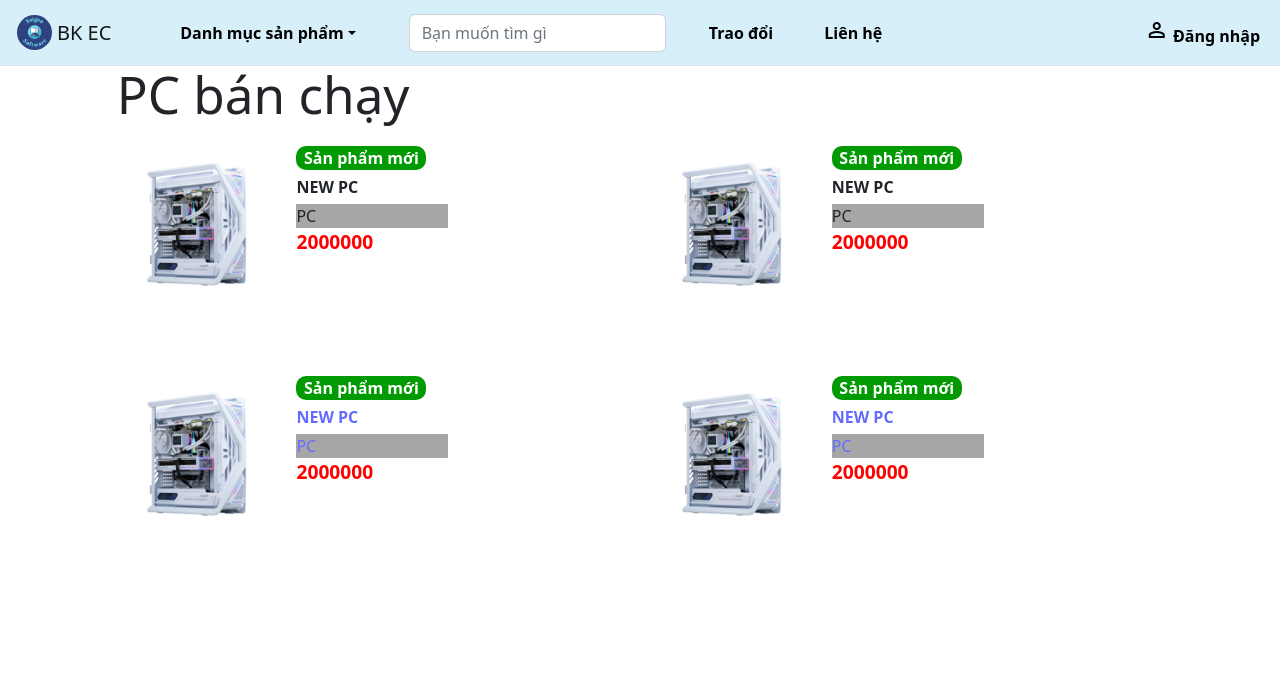
After one commit to PhucLe03/SaiGon-Software, a PHP site: page /categories/pc.php in a window 1280 px wide. The commit adds this page. Shown: the top 689 px of the page. Run offline with PHP 8.4, Linux system fonts and the light colour scheme; some libraries are stand-ins or nearby versions.

Commit message:
Login Logout with Database

```diff
--- /dev/null
+++ b/assets/global/global_includer.php
@@ -0,0 +1,3 @@
+<?php
+include "../../DB_conn.php";
+?>
--- a/assets/global/global_nav.php
+++ b/assets/global/global_nav.php
@@ -1,6 +1,8 @@
 <?php
 $option = 0;
-
+if (!isset($_SESSION)) {
+  session_start();
+}
 ?>
 
 <style>
@@ -20,8 +22,8 @@ $option = 0;
           <li class="nav-item dropdown">
             <a href="" class="dropdown-toggle phuc_nav_button phuc_nav" data-bs-toggle="dropdown">Danh mục sản phẩm<b class="caret"></b></a>
             <ul class="dropdown-menu ">
-              <li><a href="/1" class="dropdown-item">link 1</a></li>
-              <li><a href="/2" class="dropdown-item">link 2</a></li>
+              <li><a href="/categories/pc.php" class="dropdown-item">PC</a></li>
+              <li><a href="/categories/tainghe.php" class="dropdown-item">Tai nghe</a></li>
               <li><a href="/3" class="dropdown-item">link 3</a></li>
             </ul>
           </li>
@@ -46,15 +48,50 @@ $option = 0;
       <!-- </div> -->
       <div class="navbar-collapse collapse d-sm-inline-flex">
         <ul class="navbar-nav flex-grow-1 justify-content-end">
+          <?php
+          if (isset($_SESSION['username'])) {
+            if ($_SESSION['tucach'] == "User") {
+          ?>
               <li class="phuc_nav">
                 <a class="nav-link" href="/cart">
                   <span class="material-symbols-outlined"> shopping_cart </span>Giỏ hàng</a>
               </li>
               <li class="phuc_nav">
+                <a class="nav-link" href="/cart">
+                  <span class="material-symbols-outlined"> person </span>
+                  <?= $_SESSION['username'] ?></a>
+              </li>
+            <?php
+            } else { ?>
+            <li class="phuc_nav">
+                <a class="nav-link" href="/cart">
+                  <span class="material-symbols-outlined"> construction </span>Quản lý</a>
+              </li>
+              <li class="phuc_nav">
+                <a class="nav-link" href="/admin">
+                  <span class="material-symbols-outlined"> person </span>
+                  <?= $_SESSION['username'] ?></a>
+              </li>
+            <?php
+            }
+            ?>
+            <li class="phuc_nav">
+                <a class="nav-link" href="/login/logout.php">
+                  <span class="material-symbols-outlined"> logout </span>
+                  Đăng xuất</a>
+              </li>
+            <?php
+
+          } else {
+            ?>
+            <li class="phuc_nav">
               <a class="nav-link" href="/login">
                 <span class="material-symbols-outlined"> person </span>
                 Đăng nhập</a>
             </li>
+          <?php
+          }
+          ?>
         </ul>
       </div>
     </div>
--- /dev/null
+++ b/categories/pc.php
@@ -0,0 +1,134 @@
+<?php
+$product = "NEW PC";
+$accessory = "PC";
+$price = 2000000;
+?>
+
+<!DOCTYPE html>
+<html lang="en">
+
+<head>
+    <meta charset="UTF-8">
+    <meta name="viewport" content="width=device-width, initial-scale=1.0">
+    <title>
+        <?php
+        $title = "BKEC - PC";
+        include "../header.php";
+        ?>
+    </title>
+    <?php include "../assets/global/global_css.php" ?>
+</head>
+
+<body>
+    <?php
+    include "../assets/global/global_nav.php";
+    ?>
+    <div class="container-fluid">
+        <div class="col-md-10 col-lg-10 col-xl-10 mx-auto mt-3">
+            <div class="overflow-hidden">
+                <h1 text-uppercase mb-4 font-weight-bold text-warning>PC bán chạy</h1>
+                <div class="row gy-5">
+                    <!-- product 1 -->
+                    <div class="col-6 p-3 ">
+                        <div class="row">
+                            <div class="col-md-4 ">
+                                <img src="../assets/images/pc.png" alt="this is logo" height="150" width="150">
+                            </div>
+                            <div class="col-md-4">
+                                <div class="newProduct">
+                                    Sản phẩm mới
+                                </div>
+                                <div class="nameOfProduct">
+                                    <?= $product ?>
+                                </div>
+                                <div class="accessoryOfProduct">
+                                    <?= $accessory ?>
+                                </div>
+                                <div class="priceOfProduct">
+                                    <?= $price ?>
+                                </div>
+                            </div>
+                        </div>
+                    </div>
+                    <!-- product 2 -->
+                    <div class="col-6 p-3 ">
+                        <div class="row">
+                            <div class="col-md-4 ">
+                                <img src="../assets/images/pc.png" alt="this is logo" height="150" width="150">
+                            </div>
+                            <div class="col-md-4">
+                                <div class="newProduct">
+                                    Sản phẩm mới
+                                </div>
+                                <div class="nameOfProduct">
+                                    <?= $product ?>
+                                </div>
+                                <div class="accessoryOfProduct">
+                                    <?= $accessory ?>
+                                </div>
+                                <div class="priceOfProduct">
+                                    <?= $price ?>
+                                </div>
+                            </div>
+                        </div>
+                    </div>
+                    <!-- product 3 -->
+                    <a class="col-6 p-3" href="/product/detail.php">
+                        <div>
+                            <div class="row">
+                                <div class="col-md-4 ">
+                                    <img src="../assets/images/pc.png" alt="this is logo" height="150" width="150">
+                                </div>
+                                <div class="col-md-4">
+                                    <div class="newProduct">
+                                        Sản phẩm mới
+                                    </div>
+                                    <div class="nameOfProduct">
+                                        <?= $product ?>
+                                    </div>
+                                    <div class="accessoryOfProduct">
+                                        <?= $accessory ?>
+                                    </div>
+                                    <div class="priceOfProduct">
+                                        <?= $price ?>
+                                    </div>
+                                </div>
+                            </div>
+                        </div>
+                    </a>
+                    <a class="col-6 p-3" href="/product/detail.php">
+                        <div>
+                            <div class="row">
+                                <div class="col-md-4 ">
+                                    <img src="../assets/images/pc.png" alt="this is logo" height="150" width="150">
+                                </div>
+                                <div class="col-md-4">
+                                    <div class="newProduct">
+                                        Sản phẩm mới
+                                    </div>
+                                    <div class="nameOfProduct">
+                                        <?= $product ?>
+                                    </div>
+                                    <div class="accessoryOfProduct">
+                                        <?= $accessory ?>
+                                    </div>
+                                    <div class="priceOfProduct">
+                                        <?= $price ?>
+                                    </div>
+                                </div>
+                            </div>
+                        </div>
+                    </a>
+                </div>
+            </div>
+        </div>
+
+        <br /><br />
+        <div class="container"></div>
+
+    </div>
+    </div>
+
+</body>
+
+</html>
--- a/login/index.php
+++ b/login/index.php
@@ -19,7 +19,7 @@
     ?>
     <div class="container">
         <div class="d-flex justify-content-center align-items-center flex-column">
-            <form class="login" method="post" action="login/process_login.php">
+            <form class="login" method="post" action="../login/process_login.php">
 
                 <div class="text-center">
                     <img src="../assets/images/logo.png" width="100" alt="LOGO" style="border-radius: 50%;">
--- /dev/null
+++ b/login/logout.php
@@ -0,0 +1,6 @@
+<?php
+session_start();
+session_unset();
+session_destroy();
+header("Location: ../index.php");
+exit;
```
Also changed, not shown: DB_conn.php (added, +14 -0 lines), bkecommerce.sql (added, +86 -0 lines), categories/tainghe.php (added, +75 -0 lines), index.php (+6 -1 lines), login/process_login.php (+97 -0 lines). Lines whose indentation alone changed are shown as unchanged.
